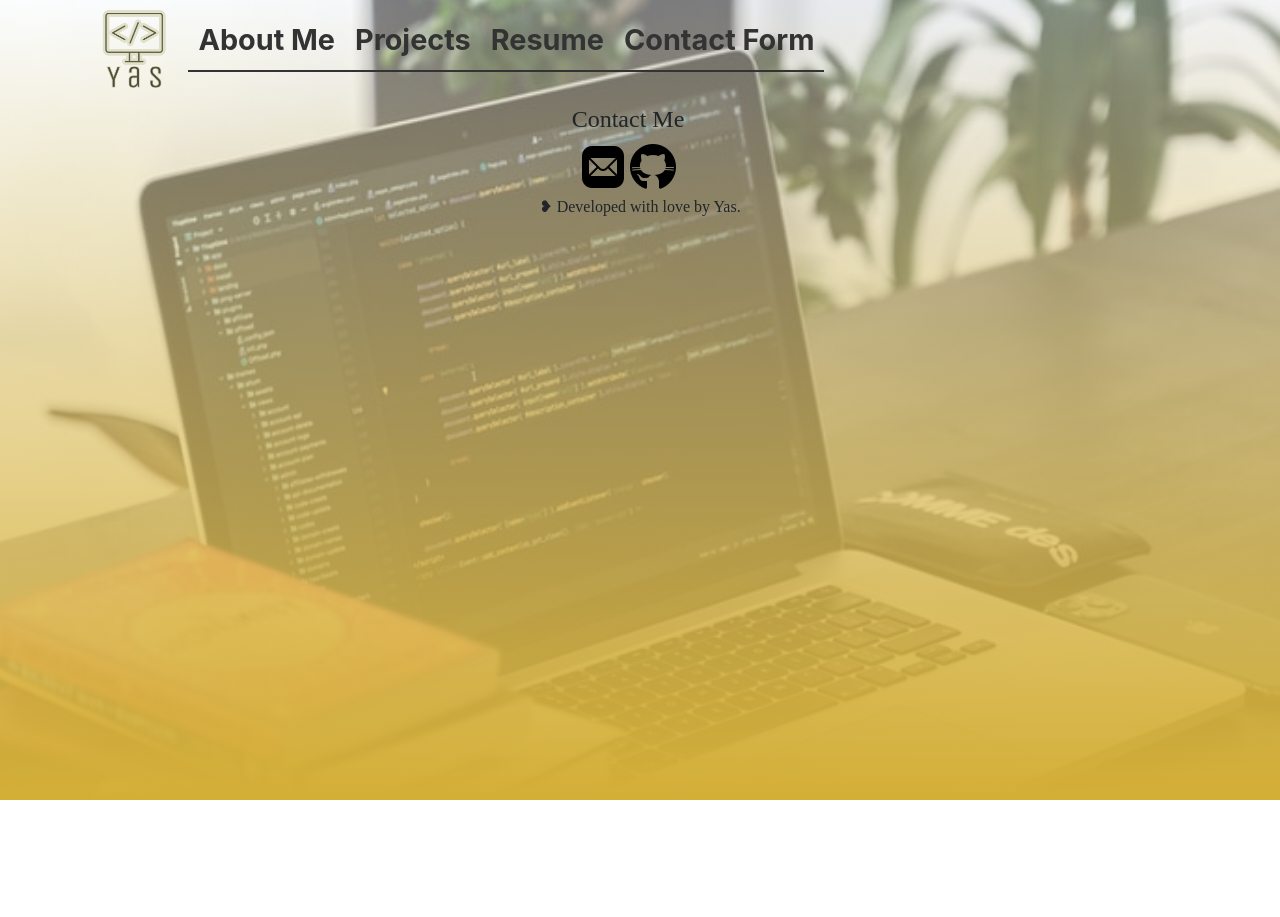
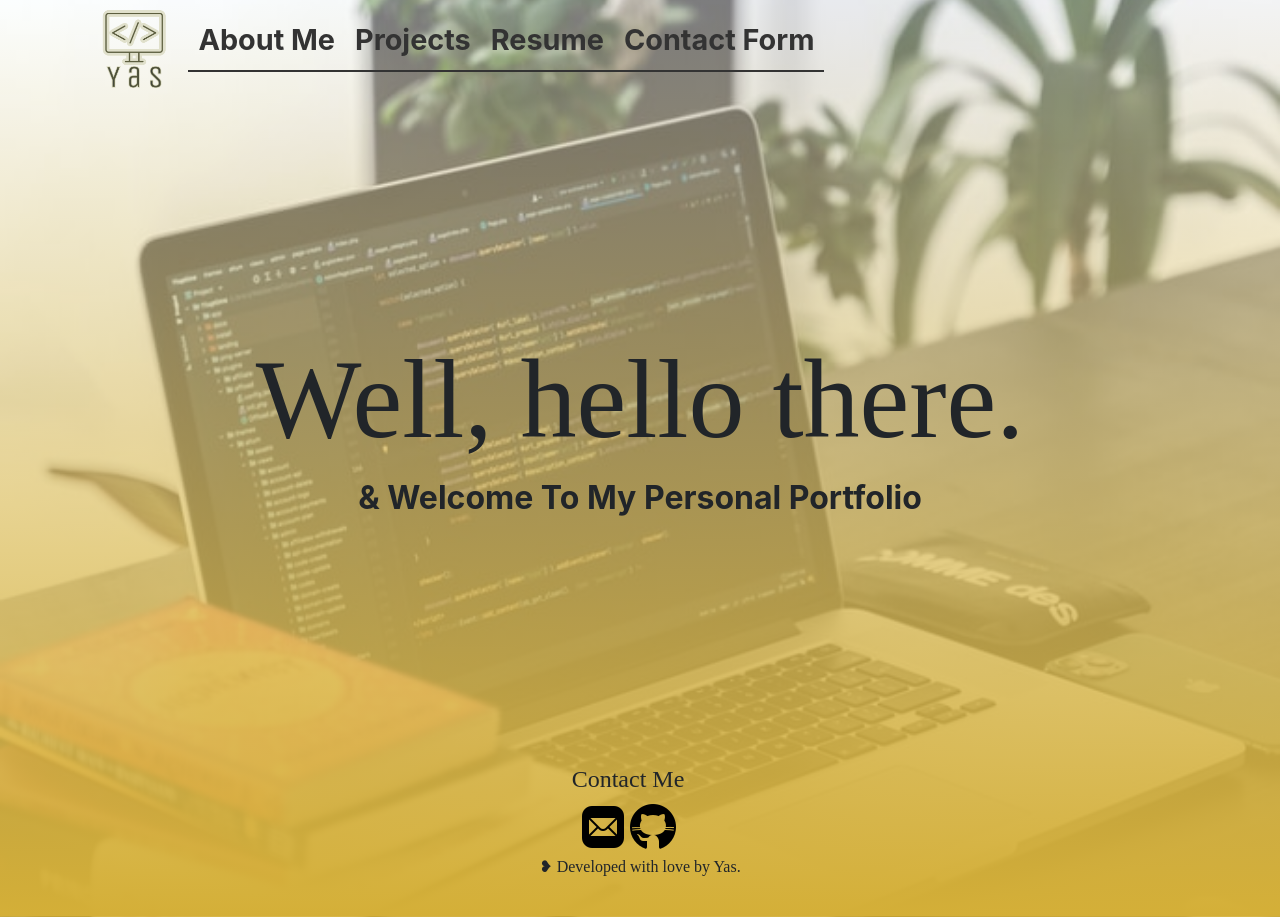
Before and after one commit to ysaad01/portfolio2.0, a React (Create React App) app: page / in a window 1280 px wide. Before the commit the page ends 800 px from the top, so only its background shows below. Built offline with nearby package versions, Linux system fonts and the light colour scheme; a web font is replaced by a local one; what react-animations would draw is missing.

Commit message:
fixed landing page bug and yas img button linking to landscape page

```diff
--- a/src/App.js
+++ b/src/App.js
@@ -15,7 +15,8 @@ function App() {
       <Header />
       <div className="page-container">
         <Routes>
-          <Route path="/portfolio2.0" element={<Landing />} />
+          <Route exact path="/portfolio2.0" element={<Landing />} />
+          <Route path="/" element={<Landing />} />
           <Route path="about" element={<About />} />
           <Route path="projects" element={<Projects />} />
           <Route path="resume" element={<Resume />} />
--- a/src/components/Header.js
+++ b/src/components/Header.js
@@ -2,6 +2,7 @@ import React from "react";
 import Navigation from "./Navigation";
 import { Navbar, Container } from "react-bootstrap";
 import { Link } from "react-router-dom";
+import Landing from "../pages/Landing";
 
 const Header = () => {
   return (
```
Also changed, not shown: 1 other file (tests, documents, lock files or other folders).
